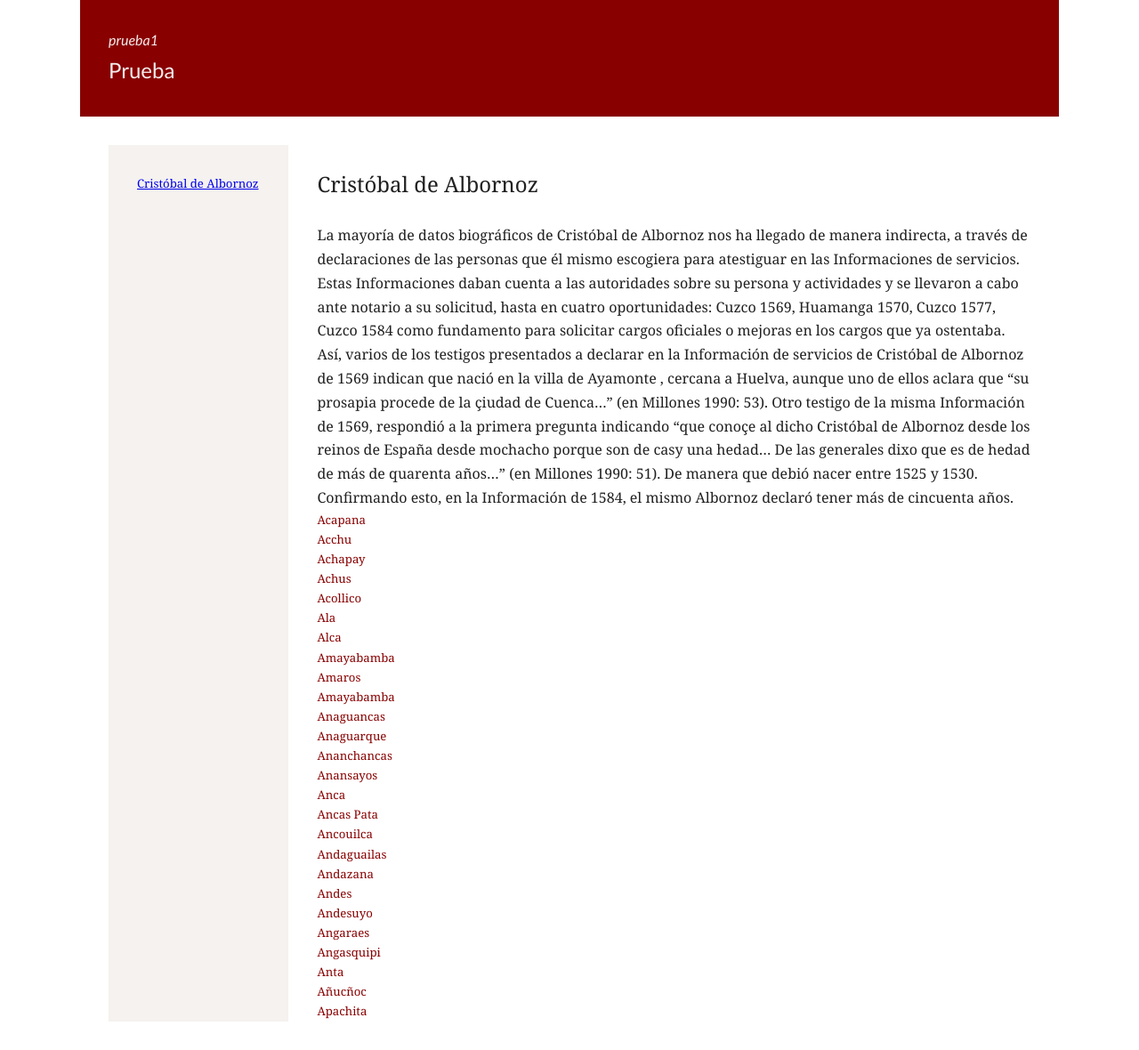
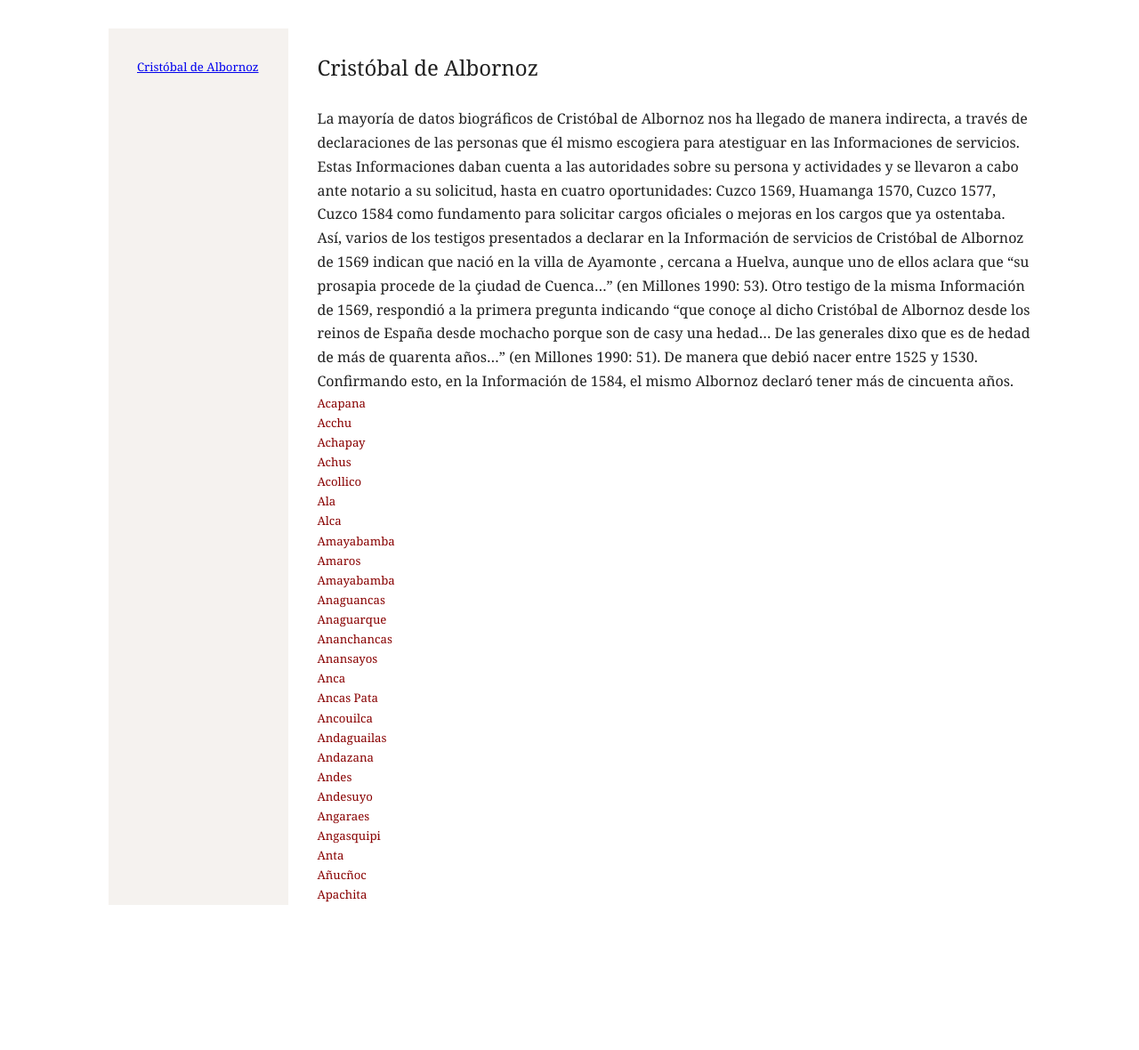
Before and after one commit to dianacoronadof/dianacoronadof.github.io, a Jekyll site: the page built from index.html, in a window 1280 px wide. Shown: the whole page at 89% size. Built offline with Jekyll 4.4.1, drawn with Linux system fonts in a browser that asks for light colours; after the commit the page ends 1049 px from its top, so only the background shows below that.

Commit message:
Update default.html

```diff
--- a/_layouts/default.html
+++ b/_layouts/default.html
@@ -4,10 +4,7 @@
 
 <title>Glosas</title>
 <link rel="stylesheet" href="{{ site.baseurl }}/style.css">
-<header role="banner" id="banner">
-<h1>{{ site.title }}</h1>
-<em class="eyebrow">{{ site.program }}</em>
-</header>
+
 
 
 <main id="main" role="main">
```
